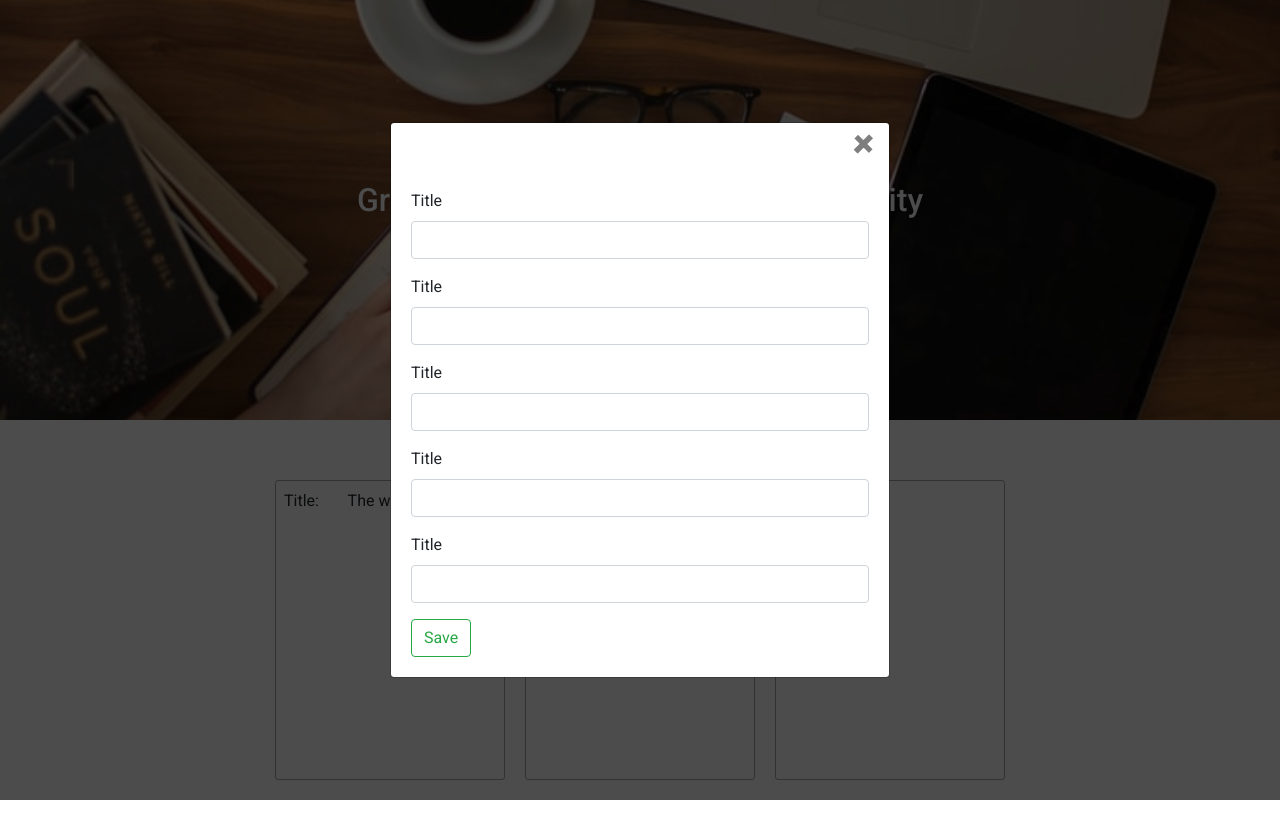
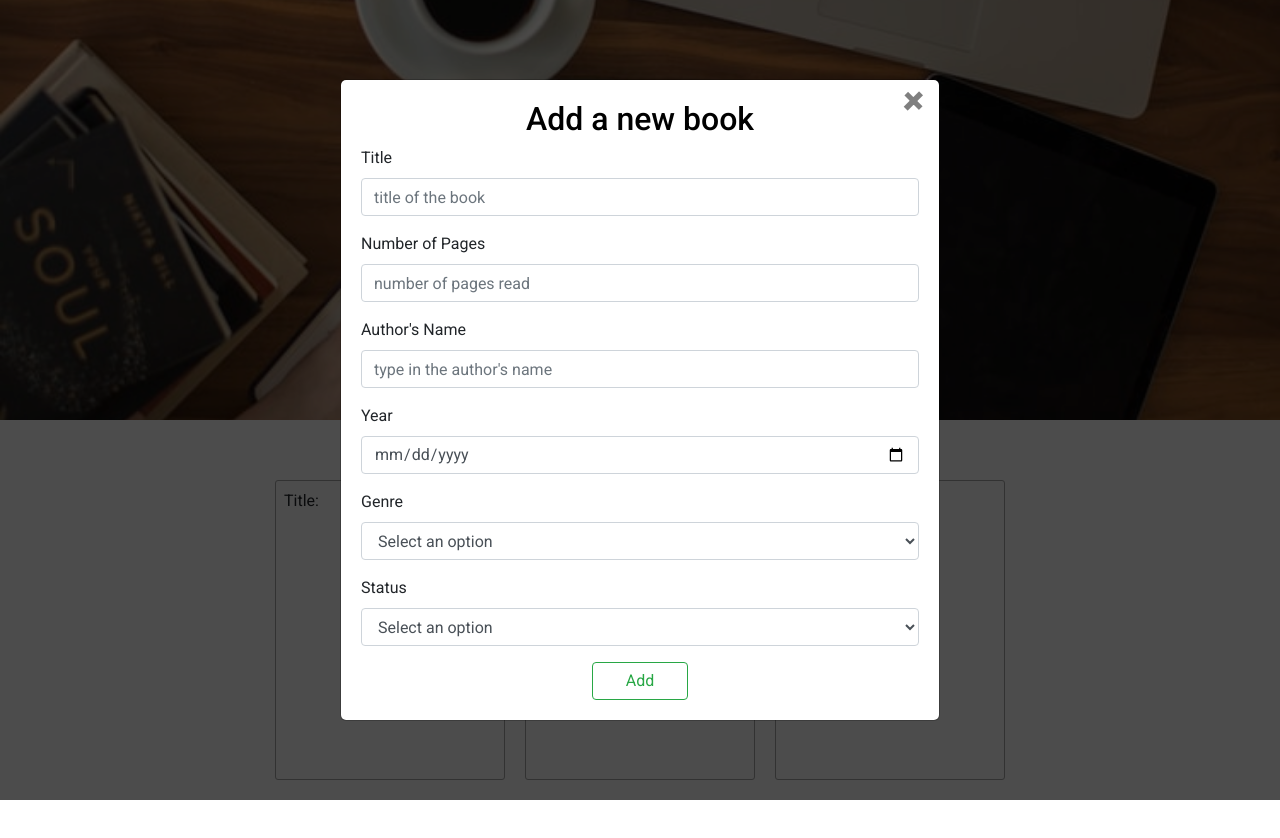
Before and after one commit to abruzy/bookstore, a website: page index.html in a window 1280 px wide. Both pictures are taken after a click on the link "Add Book". Drawn offline with nearby package versions, Linux system fonts and the light colour scheme.

Commit message:
restructure the code

```diff
--- a/css/style.css
+++ b/css/style.css
@@ -1,17 +1,19 @@
-@import url('https://fonts.googleapis.com/css?family=Roboto:400,500,700,900&display=swap');
+@import url("https://fonts.googleapis.com/css?family=Roboto:400,500,700,900&display=swap");
 
-html, body {
+html,
+body {
   margin: 0;
   padding: 0;
   box-sizing: border-box;
-  font-family: 'Roboto', sans-serif;
+  font-family: "Roboto", sans-serif;
 }
 
 img {
   max-width: 100%;
 }
 
-h1, h3 {
+h1,
+h3 {
   color: white;
   font-size: 2em;
 }
@@ -62,7 +64,7 @@ a {
   border: 1px solid darkgray;
   border-radius: 3px;
   margin: 10px;
-  padding: .5rem;
+  padding: 0.5rem;
 }
 
 .card__content {
@@ -88,11 +90,19 @@ a {
 }
 
 .modal-content {
-  width: 500px;
+  width: 600px;
+  max-width: 100%;
+  height: auto;
+  max-height: 100%;
   background-color: white;
-  border-radius: 4px;
+  border-radius: 6px;
   padding: 20px;
-  position: relative;
+  position: fixed;
+  overflow: hidden;
+}
+
+.modal-content .title {
+  color: #000;
 }
 
 .close {
@@ -103,3 +113,7 @@ a {
   transform: rotate(45deg);
   cursor: pointer;
 }
+
+.modal-content button {
+  width: 6rem;
+}
--- a/index.html
+++ b/index.html
@@ -1,13 +1,16 @@
 <!DOCTYPE html>
 <html lang="en">
+
 <head>
   <meta charset="UTF-8">
   <meta name="viewport" content="width=device-width, initial-scale=1.0">
   <meta http-equiv="X-UA-Compatible" content="ie=edge">
-  <link rel="stylesheet" href="https://stackpath.bootstrapcdn.com/bootstrap/4.4.1/css/bootstrap.min.css" integrity="sha384-Vkoo8x4CGsO3+Hhxv8T/Q5PaXtkKtu6ug5TOeNV6gBiFeWPGFN9MuhOf23Q9Ifjh" crossorigin="anonymous">
+  <link rel="stylesheet" href="https://stackpath.bootstrapcdn.com/bootstrap/4.4.1/css/bootstrap.min.css"
+    integrity="sha384-Vkoo8x4CGsO3+Hhxv8T/Q5PaXtkKtu6ug5TOeNV6gBiFeWPGFN9MuhOf23Q9Ifjh" crossorigin="anonymous">
   <link rel="stylesheet" href="css/style.css">
   <title>Book Store</title>
 </head>
+
 <body>
 
   <!-- Hero Image -->
@@ -37,29 +40,51 @@
   <div class="bg-modal">
     <div class="modal-content">
       <div class="close">+</div>
-      <h3 class="title">Add a new book</h3>
-      <form>
+      <h3 class="title text-center">Add a new book</h3>
+      <form onsubmit="event.preventDefault();" autocomplete="off">
         <div class="form-group">
           <label for="title">Title</label>
-          <input type="text" class="form-control"  name="title" id="title">
+          <input type="text" class="form-control" name="title" id="title" placeholder="title of the book" required>
         </div>
         <div class="form-group">
-          <label for="title">Title</label>
-          <input type="text" class="form-control"  name="title" id="title">
+          <label for="pageNumber">Number of Pages</label>
+          <input type="number" class="form-control" min="1" max="255" name="pageNumber" id="pageNumber"
+            placeholder="number of pages read" required>
         </div>
         <div class="form-group">
-          <label for="title">Title</label>
-          <input type="text" class="form-control"  name="title" id="title">
+          <label for="authorName">Author's Name</label>
+          <input type="text" class="form-control" name="authorName" id="authorName"
+            placeholder="type in the author's name" required>
         </div>
         <div class="form-group">
-          <label for="title">Title</label>
-          <input type="text" class="form-control"  name="title" id="title">
+          <label for="yearPublished">Year</label>
+          <input type="date" class="form-control" name="yearPublished" id="yearPublished"
+            placeholder="year the book was published" required>
         </div>
         <div class="form-group">
-          <label for="title">Title</label>
-          <input type="text" class="form-control"  name="title" id="title">
+          <label for="genre">Genre</label>
+          <select class="form-control" name="genre" id="genre">
+            <option value="0">Select an option</option>
+            <option value="1">Horror</option>
+            <option value="2">Action</option>
+            <option value="3">Documentaries</option>
+            <option value="4">Comedies</option>
+            <option value="5">Dramas</option>
+            <option value="6">Romance</option>
+            <option value="7">Sports</option>
+          </select>
         </div>
-        <button type="button" class="btn btn-outline-success">Save</button>
+        <div class="form-group">
+          <label for="status">Status</label>
+          <select class="form-control" name="status" id="status">
+            <option value="0">Select an option</option>
+            <option value="1">Read</option>
+            <option value="2">Not read</option>
+          </select>
+        </div>
+        <div class="text-center">
+          <button type="button" class="center-align btn btn-outline-success">Add</button>
+        </div>
       </form>
     </div>
   </div>
@@ -67,4 +92,5 @@
   <script src="js/app.js"></script>
   <script src="js/book.js"></script>
 </body>
+
 </html>
```
Lines whose indentation alone changed are shown as unchanged.
